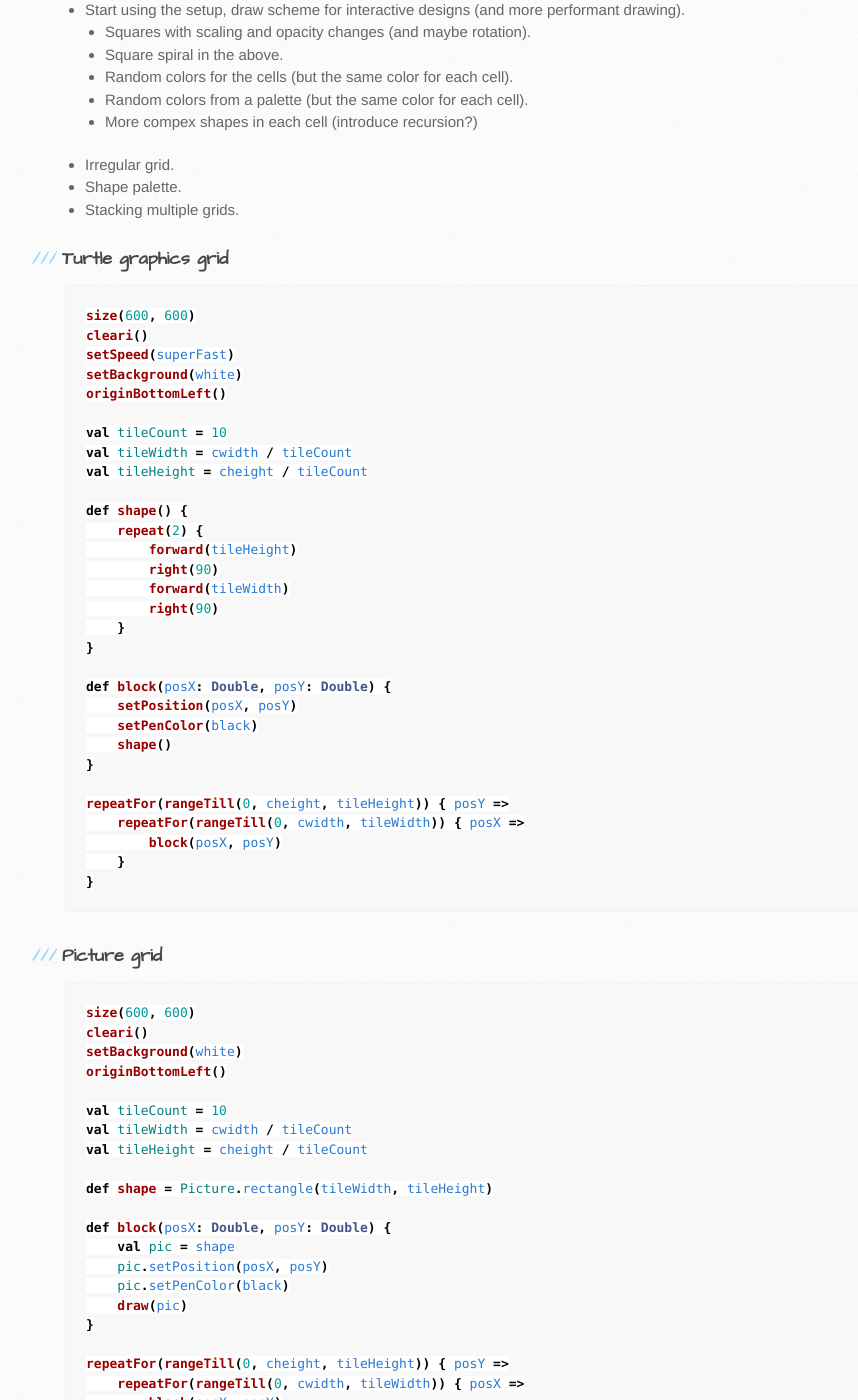
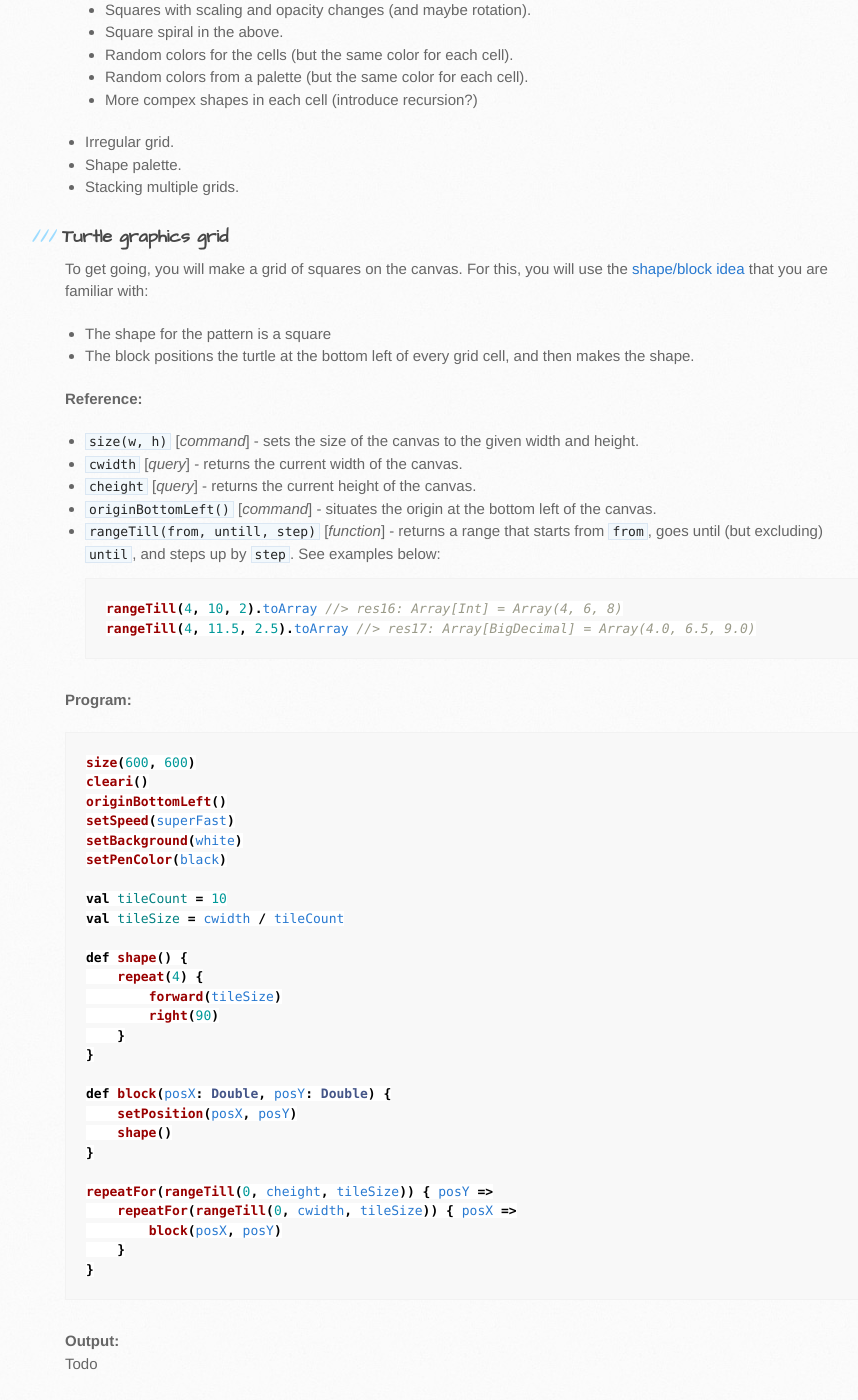
Before and after one commit to kojodoc/kojodoc.github.io, a Jekyll site: the page built from tutorials/generative-art-grid-intro.md, in a window 1280 px wide and 1400 px high, scrolled down 374 px. Shown: the whole window, without its empty margins (105-963 px from the left). Built offline with Jekyll 4.4.1, drawn with Linux system fonts in a browser that asks for light colours; our own code applies the rules of GitHub Pages for plain Markdown files; the repository's description, which GitHub fills in, is left out; some of the changed text lies outside the part shown.

Commit message:
Tutorial work.

````diff
--- a/tutorials/generative-art-intro.md
+++ b/tutorials/generative-art-grid-intro.md
@@ -2,13 +2,12 @@
   <a href="../index.html">Home</a>
 </div>
 
-## An introduction to generative art using Kojo
+## An introduction to grid based generative art
 
 Generative art is art that is generated via an interaction between a computer program and a human being.
 Todo
 
 In this tutorial, you will play with generative art in the context of a grid. Here is what you will do:
-* Revisit the [grid section](../art/shape-block.html#block-moves-around-grid) from the [shape-block method page](../art/shape-block.html).
 * Make a grid of squares using turtle graphics.
 * Switch to using pictures instead of turtle graphics to enable more flexibility in the drawing.
 * Start using the setup, draw scheme for interactive designs (and more performant drawing).
@@ -22,51 +21,66 @@ In this tutorial, you will play with generative art in the context of a grid. He
 * Stacking multiple grids.
 
 ### Turtle graphics grid
+To get going, you will make a grid of squares on the canvas. For this, you will use the [shape/block idea](https://litan.github.io/kojodoc/art/shape-block.html) that you are familiar with:
+* The shape for the pattern is a square
+* The block positions the turtle at the bottom left of every grid cell, and then makes the shape.
+
+**Reference:**
+* `size(w, h)` [*command*] - sets the size of the canvas to the given width and height.
+* `cwidth` [*query*] - returns the current width of the canvas.
+* `cheight` [*query*] - returns the current height of the canvas.
+* `originBottomLeft()` [*command*] - situates the origin at the bottom left of the canvas.
+* `rangeTill(from, untill, step)` [*function*] - returns a range that starts from `from`, goes until (but excluding) `until`, and steps up by `step`. See examples below:
+```scala
+rangeTill(4, 10, 2).toArray //> res16: Array[Int] = Array(4, 6, 8)
+rangeTill(4, 11.5, 2.5).toArray //> res17: Array[BigDecimal] = Array(4.0, 6.5, 9.0)
+```
+
+**Program:**
 ```scala
 size(600, 600)
 cleari()
+originBottomLeft()
 setSpeed(superFast)
 setBackground(white)
-originBottomLeft()
+setPenColor(black)
 
 val tileCount = 10
-val tileWidth = cwidth / tileCount
-val tileHeight = cheight / tileCount
+val tileSize = cwidth / tileCount
 
 def shape() {
-    repeat(2) {
-        forward(tileHeight)
-        right(90)
-        forward(tileWidth)
+    repeat(4) {
+        forward(tileSize)
         right(90)
     }
 }
 
 def block(posX: Double, posY: Double) {
     setPosition(posX, posY)
-    setPenColor(black)
     shape()
 }
 
-repeatFor(rangeTill(0, cheight, tileHeight)) { posY =>
-    repeatFor(rangeTill(0, cwidth, tileWidth)) { posX =>
+repeatFor(rangeTill(0, cheight, tileSize)) { posY =>
+    repeatFor(rangeTill(0, cwidth, tileSize)) { posX =>
         block(posX, posY)
     }
 }
 ```
+**Output:**
+Todo
 
 ### Picture grid
+Now, you will make the exact same grid as above, but using Pictures.
 ```scala
 size(600, 600)
 cleari()
+originBottomLeft()
 setBackground(white)
-originBottomLeft()
 
 val tileCount = 10
-val tileWidth = cwidth / tileCount
-val tileHeight = cheight / tileCount
+val tileSize = cwidth / tileCount
 
-def shape = Picture.rectangle(tileWidth, tileHeight)
+def shape = Picture.rectangle(tileSize, tileSize)
 
 def block(posX: Double, posY: Double) {
     val pic = shape
@@ -75,8 +89,8 @@ def block(posX: Double, posY: Double) {
     draw(pic)
 }
 
-repeatFor(rangeTill(0, cheight, tileHeight)) { posY =>
-    repeatFor(rangeTill(0, cwidth, tileWidth)) { posX =>
+repeatFor(rangeTill(0, cheight, tileSize)) { posY =>
+    repeatFor(rangeTill(0, cwidth, tileSize)) { posX =>
         block(posX, posY)
     }
 }
````
Also changed, not shown: tutorials/pictures-intro.md (added, +56 -0 lines).
